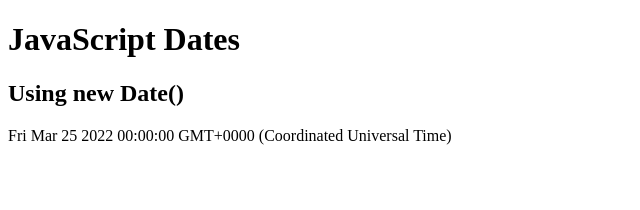
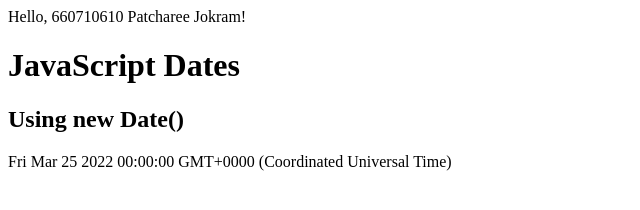
Before and after one commit to 660710610/517101_610, a plain HTML site: page index.html in a window 1280 px wide. Shown: the whole page, without its empty margins (0-640 px from the left). Drawn offline with Linux system fonts and the light colour scheme.

Commit message:
add id and name
เพิ่มรหัสที่แสดงรหัสนักศึกษา และชื่อ นามสกุล

```diff
--- a/index.html
+++ b/index.html
@@ -1,6 +1,7 @@
 <!DOCTYPE html>
 <html>
 <body>
+Hello, 660710610 Patcharee Jokram!
 
 <h1>JavaScript Dates</h1>
 <h2>Using new Date()</h2>
```
